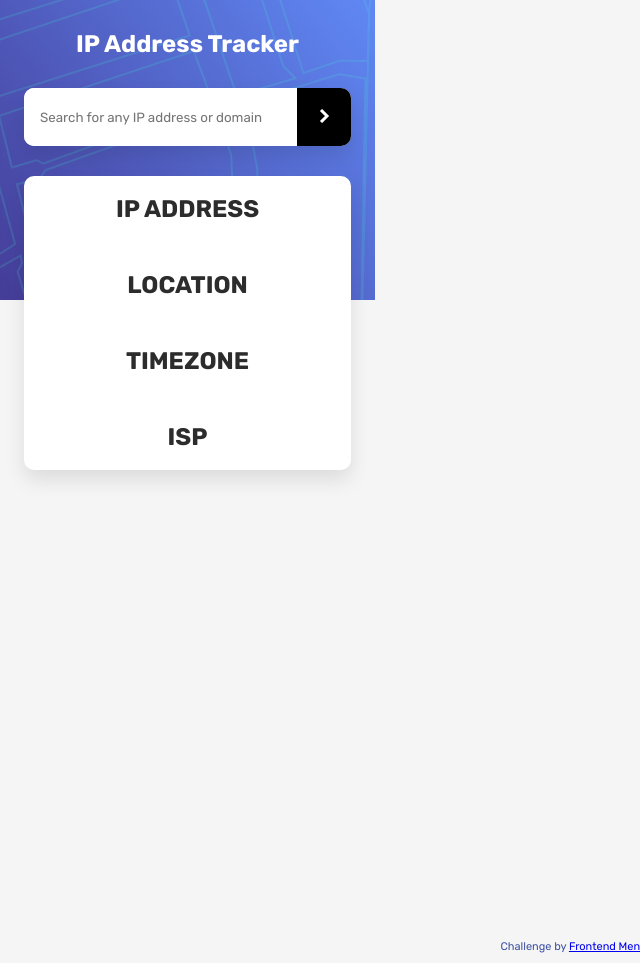
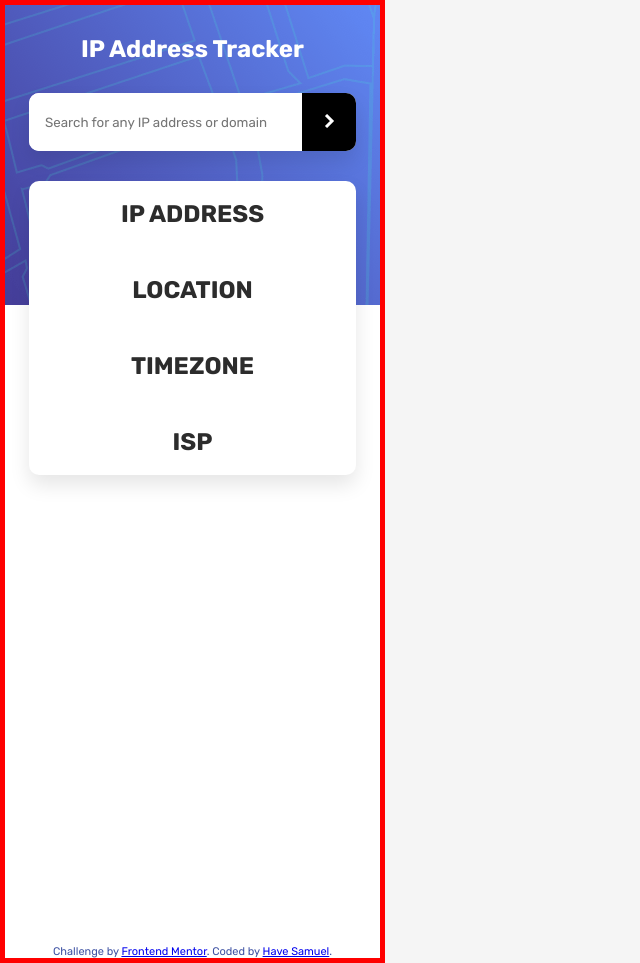
Before and after one commit to Have-Samuel/ip-Address-Tracker, a plain HTML site: page index.html in a window 1280 px wide. Shown: the whole page, without its empty margins (0-640 px from the left). Drawn offline with Linux system fonts and the light colour scheme.

Commit message:
Dtylings

```diff
--- a/style.css
+++ b/style.css
@@ -10,13 +10,13 @@
 body {
   background: #f5f5f5;
   margin: 0 auto;
-}e
+}
 
 .container {
-  width: 375px;
-  height: 828px;
+  width: 385px;
   background: #fff;
   /* margin: 0 auto; */
+  border: 5px solid red;
 }
 
 .header {
```
